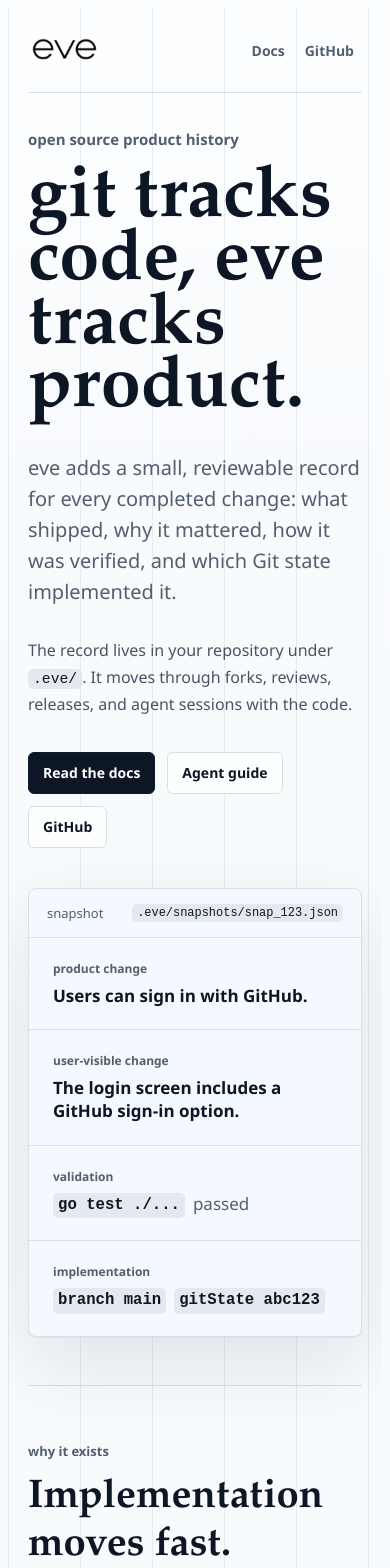
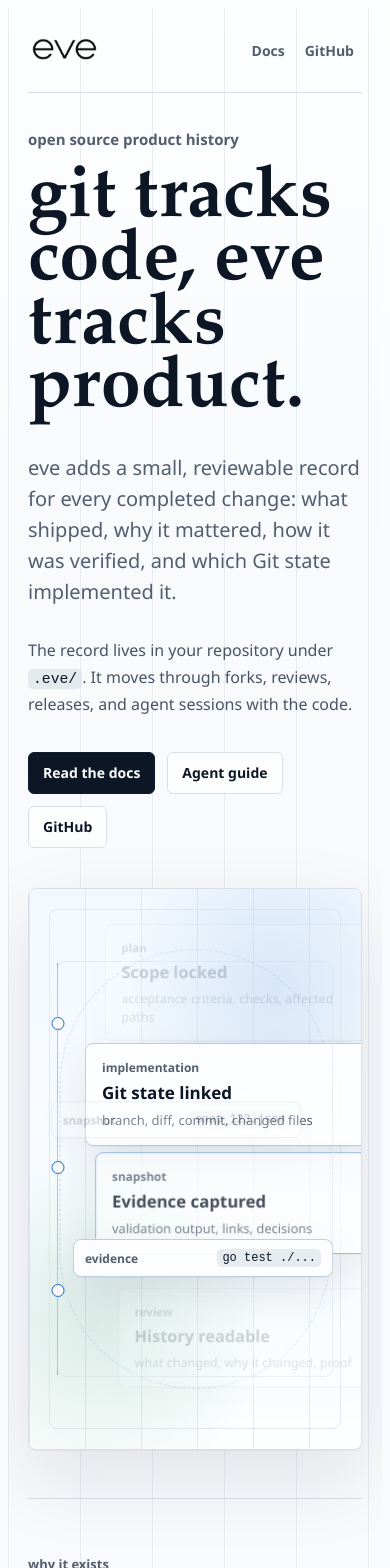
Before and after one commit to nhestrompia/eve, a Next.js app in the folder site/: page / in a window 390 px wide. Shown: the top 1568 px of the page. Built offline with nearby package versions, Linux system fonts and the light colour scheme; what fumadocs-ui would draw is missing.

Commit message:
Animate landing page hero flow

```diff
--- a/site/app/global.css
+++ b/site/app/global.css
@@ -7,6 +7,7 @@
   --eve-blue: oklch(0.52 0.18 258);
   --eve-green: oklch(0.56 0.13 155);
   --eve-amber: oklch(0.66 0.13 74);
+  --eve-ease: cubic-bezier(0.22, 1, 0.36, 1);
   --color-fd-background: var(--eve-surface);
   --color-fd-foreground: var(--eve-ink);
   --color-fd-muted: oklch(0.955 0.008 247);
@@ -254,8 +255,7 @@
 }
 
 .eve-hero-note code,
-.eve-start code,
-.eve-specimen code {
+.eve-start code {
   border-radius: 5px;
   background: color-mix(in oklch, var(--eve-line) 58%, transparent);
   padding: 2px 5px;
@@ -270,65 +270,242 @@
   margin-top: 34px;
 }
 
-.eve-specimen {
+.eve-flow {
+  position: relative;
+  min-height: 520px;
+}
+
+.eve-flow-summary {
+  position: absolute;
+  width: 1px;
+  height: 1px;
+  overflow: hidden;
+  clip: rect(0 0 0 0);
+  clip-path: inset(50%);
+  white-space: nowrap;
+}
+
+.eve-flow-stage {
+  position: relative;
+  min-height: 520px;
   border: 1px solid var(--eve-line);
   border-radius: 8px;
-  background: color-mix(in oklch, var(--eve-paper) 96%, var(--eve-blue));
+  background:
+    radial-gradient(circle at 74% 18%, color-mix(in oklch, var(--eve-blue) 16%, transparent), transparent 30%),
+    radial-gradient(circle at 20% 78%, color-mix(in oklch, var(--eve-green) 14%, transparent), transparent 34%),
+    linear-gradient(90deg, color-mix(in oklch, var(--eve-line) 58%, transparent) 1px, transparent 1px) 0 0 / 56px 56px,
+    linear-gradient(180deg, color-mix(in oklch, var(--eve-paper) 96%, var(--eve-blue)), var(--eve-paper));
   box-shadow:
     0 1px 0 rgba(15, 23, 42, 0.04),
     0 28px 80px rgba(15, 23, 42, 0.1);
+  contain: layout paint;
   overflow: hidden;
 }
 
-.eve-specimen-head {
+.eve-flow-stage::before,
+.eve-flow-stage::after {
+  position: absolute;
+  inset: 32px;
+  border: 1px solid color-mix(in oklch, var(--eve-line) 68%, transparent);
+  border-radius: 8px;
+  content: "";
+  pointer-events: none;
+}
+
+.eve-flow-stage::after {
+  inset: 72px 58px;
+  opacity: 0.72;
+}
+
+.eve-flow-orbit {
+  position: absolute;
+  inset: 56px 48px;
+  border: 1px dashed color-mix(in oklch, var(--eve-blue) 38%, var(--eve-line));
+  border-radius: 999px;
+  opacity: 0.52;
+  animation: eve-flow-breathe 8s var(--eve-ease) infinite;
+}
+
+.eve-flow-spine {
+  position: absolute;
+  inset: 74px auto 74px 50%;
+  width: 1px;
+  background: color-mix(in oklch, var(--eve-blue) 42%, var(--eve-line));
+}
+
+.eve-flow-spine span {
+  position: absolute;
+  left: 50%;
+  width: 11px;
+  height: 11px;
+  border: 1px solid var(--eve-blue);
+  border-radius: 999px;
+  background: var(--eve-paper);
+  transform: translateX(-50%);
+}
+
+.eve-flow-spine span:nth-child(1) {
+  top: 13%;
+}
+
+.eve-flow-spine span:nth-child(2) {
+  top: 48%;
+}
+
+.eve-flow-spine span:nth-child(3) {
+  top: 78%;
+}
+
+.eve-flow-card,
+.eve-flow-packet {
+  position: absolute;
+  border: 1px solid color-mix(in oklch, var(--eve-line) 86%, var(--eve-blue));
+  border-radius: 8px;
+  background: color-mix(in oklch, var(--eve-paper) 92%, transparent);
+  box-shadow:
+    0 1px 0 rgba(15, 23, 42, 0.04),
+    0 18px 48px rgba(15, 23, 42, 0.09);
+  will-change: transform, opacity;
+}
+
+.eve-flow-card {
+  display: grid;
+  width: min(250px, 48%);
+  gap: 7px;
+  padding: 17px 18px;
+  animation: eve-card-flow 12s cubic-bezier(0.22, 1, 0.36, 1) infinite;
+}
+
+.eve-flow-card span,
+.eve-flow-packet span {
+  color: var(--eve-muted);
+  font-size: 12px;
+  font-weight: 720;
+}
+
+.eve-flow-card strong {
+  color: var(--eve-ink);
+  font-size: 17px;
+  line-height: 1.22;
+}
+
+.eve-flow-card p {
+  margin: 0;
+  color: var(--eve-muted);
+  font-size: 13px;
+  line-height: 1.45;
+}
+
+.eve-flow-card[data-kind='plan'] {
+  top: 58px;
+  left: 42px;
+  animation-delay: -1s;
+}
+
+.eve-flow-card[data-kind='implementation'] {
+  top: 166px;
+  right: 40px;
+  animation-delay: -8.8s;
+}
+
+.eve-flow-card[data-kind='snapshot'] {
+  top: 288px;
+  left: 70px;
+  border-color: color-mix(in oklch, var(--eve-blue) 46%, var(--eve-line));
+  animation-delay: -6.2s;
+}
+
+.eve-flow-card[data-kind='review'] {
+  right: 52px;
+  bottom: 44px;
+  animation-delay: -3.7s;
+}
+
+.eve-flow-packet {
   display: flex;
+  min-width: 142px;
   align-items: center;
   justify-content: space-between;
-  gap: 16px;
-  border-bottom: 1px solid var(--eve-line);
-  padding: 15px 18px;
-  color: var(--eve-muted);
-  font-size: 13px;
+  gap: 12px;
+  padding: 9px 11px;
+  animation: eve-packet-run 9s linear infinite;
 }
 
-.eve-specimen-list {
-  display: grid;
-  margin: 0;
+.eve-flow-packet code {
+  border-radius: 5px;
+  background: color-mix(in oklch, var(--eve-line) 58%, transparent);
+  padding: 2px 5px;
+  color: var(--eve-ink);
+  font-size: 12px;
 }
 
-.eve-specimen-list div {
-  display: grid;
-  grid-template-columns: 132px minmax(0, 1fr);
-  gap: 24px;
-  border-bottom: 1px solid var(--eve-line);
-  padding: 22px 24px;
+.eve-flow-packet[data-packet='plan'] {
+  top: 113px;
+  left: 52%;
+  animation-delay: -0.4s;
 }
 
-.eve-specimen-list div:last-child {
-  border-bottom: 0;
+.eve-flow-packet[data-packet='snapshot'] {
+  top: 244px;
+  left: 13%;
+  animation-delay: -3.2s;
 }
 
-.eve-specimen dt {
-  color: var(--eve-muted);
-  font-size: 12px;
-  font-weight: 680;
-  letter-spacing: 0;
+.eve-flow-packet[data-packet='evidence'] {
+  top: 385px;
+  left: 47%;
+  animation-delay: -6.1s;
 }
 
-.eve-specimen dd {
-  display: flex;
-  flex-wrap: wrap;
-  gap: 8px;
-  margin: 0;
-  color: var(--eve-ink);
-  font-size: 17px;
-  font-weight: 660;
-  line-height: 1.35;
+@keyframes eve-card-flow {
+  0%,
+  100% {
+    opacity: 0.18;
+    transform: translate3d(28px, -18px, 0) scale(0.96);
+  }
+
+  11%,
+  35% {
+    opacity: 1;
+    transform: translate3d(0, 0, 0) scale(1);
+  }
+
+  46% {
+    opacity: 0.18;
+    transform: translate3d(-24px, 18px, 0) scale(0.98);
+  }
 }
 
-.eve-specimen dd span {
-  color: var(--eve-muted);
-  font-weight: 560;
+@keyframes eve-packet-run {
+  0% {
+    opacity: 0;
+    transform: translate3d(-36px, -18px, 0) scale(0.95);
+  }
+
+  12%,
+  36% {
+    opacity: 1;
+    transform: translate3d(0, 0, 0) scale(1);
+  }
+
+  56%,
+  100% {
+    opacity: 0;
+    transform: translate3d(74px, 28px, 0) scale(0.98);
+  }
+}
+
+@keyframes eve-flow-breathe {
+  0%,
+  100% {
+    opacity: 0.38;
+    transform: scale(0.98);
+  }
+
+  50% {
+    opacity: 0.68;
+    transform: scale(1.02);
+  }
 }
 
 .eve-proof {
@@ -468,13 +645,136 @@
     padding-inline: 8px;
   }
 
-  .eve-specimen-list div,
   .eve-proof-rows article {
     grid-template-columns: 1fr;
     gap: 8px;
+  }
+
+  .eve-flow,
+  .eve-flow-stage {
+    min-height: 470px;
+  }
+
+  .eve-flow-card {
+    width: min(230px, 54%);
+    padding: 15px 16px;
+  }
+
+  .eve-flow-card[data-kind='plan'] {
+    top: 44px;
+    left: 22px;
+  }
+
+  .eve-flow-card[data-kind='implementation'] {
+    top: 147px;
+    right: 22px;
+  }
+
+  .eve-flow-card[data-kind='snapshot'] {
+    top: 255px;
+    left: 34px;
+  }
+
+  .eve-flow-card[data-kind='review'] {
+    right: 28px;
+    bottom: 32px;
+  }
+
+  .eve-flow-packet[data-packet='plan'] {
+    top: 103px;
+    left: 44%;
+  }
+
+  .eve-flow-packet[data-packet='snapshot'] {
+    top: 225px;
+    left: 7%;
+  }
+
+  .eve-flow-packet[data-packet='evidence'] {
+    top: 350px;
+    left: 38%;
   }
 
   .eve-proof-rows article {
     padding: 22px 0;
   }
 }
+
+@media (max-width: 560px) {
+  .eve-flow,
+  .eve-flow-stage {
+    min-height: 560px;
+  }
+
+  .eve-flow-stage::before {
+    inset: 20px;
+  }
+
+  .eve-flow-stage::after,
+  .eve-flow-orbit {
+    inset-inline: 28px;
+  }
+
+  .eve-flow-spine {
+    left: 28px;
+  }
+
+  .eve-flow-card {
+    left: 56px;
+    right: auto;
+    width: calc(100% - 80px);
+  }
+
+  .eve-flow-card[data-kind='plan'] {
+    top: 42px;
+    left: 56px;
+  }
+
+  .eve-flow-card[data-kind='implementation'] {
+    top: 154px;
+    right: auto;
+    left: 56px;
+  }
+
+  .eve-flow-card[data-kind='snapshot'] {
+    top: 268px;
+    left: 56px;
+  }
+
+  .eve-flow-card[data-kind='review'] {
+    right: auto;
+    bottom: 42px;
+    left: 56px;
+  }
+
+  .eve-flow-packet {
+    min-width: 0;
+    width: calc(100% - 96px);
+  }
+
+  .eve-flow-packet[data-packet='plan'],
+  .eve-flow-packet[data-packet='snapshot'],
+  .eve-flow-packet[data-packet='evidence'] {
+    left: 44px;
+  }
+}
+
+@media (prefers-reduced-motion: reduce) {
+  .eve-flow-orbit,
+  .eve-flow-card,
+  .eve-flow-packet {
+    animation: none;
+  }
+
+  .eve-flow-orbit {
+    opacity: 0.52;
+    transform: none;
+  }
+
+  .eve-flow-card,
+  .eve-flow-packet {
+    opacity: 1;
+    transform: none;
+    will-change: auto;
+  }
+}
--- a/site/app/page.tsx
+++ b/site/app/page.tsx
@@ -40,35 +40,52 @@
             </div>
           </div>
 
-          <aside className="eve-specimen" aria-label="Example eve snapshot">
-            <div className="eve-specimen-head">
+          <aside className="eve-flow" aria-label="Animated eve product-history flow">
+            <p className="eve-flow-summary">
+              Plans become implementation evidence, snapshots, and review records in the repository.
+            </p>
+            <div className="eve-flow-stage" aria-hidden="true">
+              <div className="eve-flow-orbit" />
+              <div className="eve-flow-spine">
+                <span />
+                <span />
+                <span />
+              </div>
+
+              <div className="eve-flow-card" data-kind="plan">
+                <span>plan</span>
+                <strong>Scope locked</strong>
+                <p>acceptance criteria, checks, affected paths</p>
+              </div>
+              <div className="eve-flow-card" data-kind="implementation">
+                <span>implementation</span>
+                <strong>Git state linked</strong>
+                <p>branch, diff, commit, changed files</p>
+              </div>
+              <div className="eve-flow-card" data-kind="snapshot">
                 <span>snapshot</span>
-              <code>.eve/snapshots/snap_123.json</code>
+                <strong>Evidence captured</strong>
+                <p>validation output, links, decisions</p>
               </div>
-            <dl className="eve-specimen-list">
-              <div>
-                <dt>product change</dt>
-                <dd>Users can sign in with GitHub.</dd>
+              <div className="eve-flow-card" data-kind="review">
+                <span>review</span>
+                <strong>History readable</strong>
+                <p>what changed, why it changed, proof</p>
               </div>
-              <div>
-                <dt>user-visible change</dt>
-                <dd>The login screen includes a GitHub sign-in option.</dd>
+
+              <div className="eve-flow-packet" data-packet="plan">
+                <span>plan</span>
+                <code>plan.locked</code>
               </div>
-              <div>
-                <dt>validation</dt>
-                <dd>
+              <div className="eve-flow-packet" data-packet="snapshot">
+                <span>snapshot</span>
+                <code>snap_123.json</code>
+              </div>
+              <div className="eve-flow-packet" data-packet="evidence">
+                <span>evidence</span>
                 <code>go test ./...</code>
-                  <span>passed</span>
-                </dd>
               </div>
-              <div>
-                <dt>implementation</dt>
-                <dd>
-                  <code>branch main</code>
-                  <code>gitState abc123</code>
-                </dd>
             </div>
-            </dl>
           </aside>
         </section>
 
```
Lines whose indentation alone changed are shown as unchanged.
